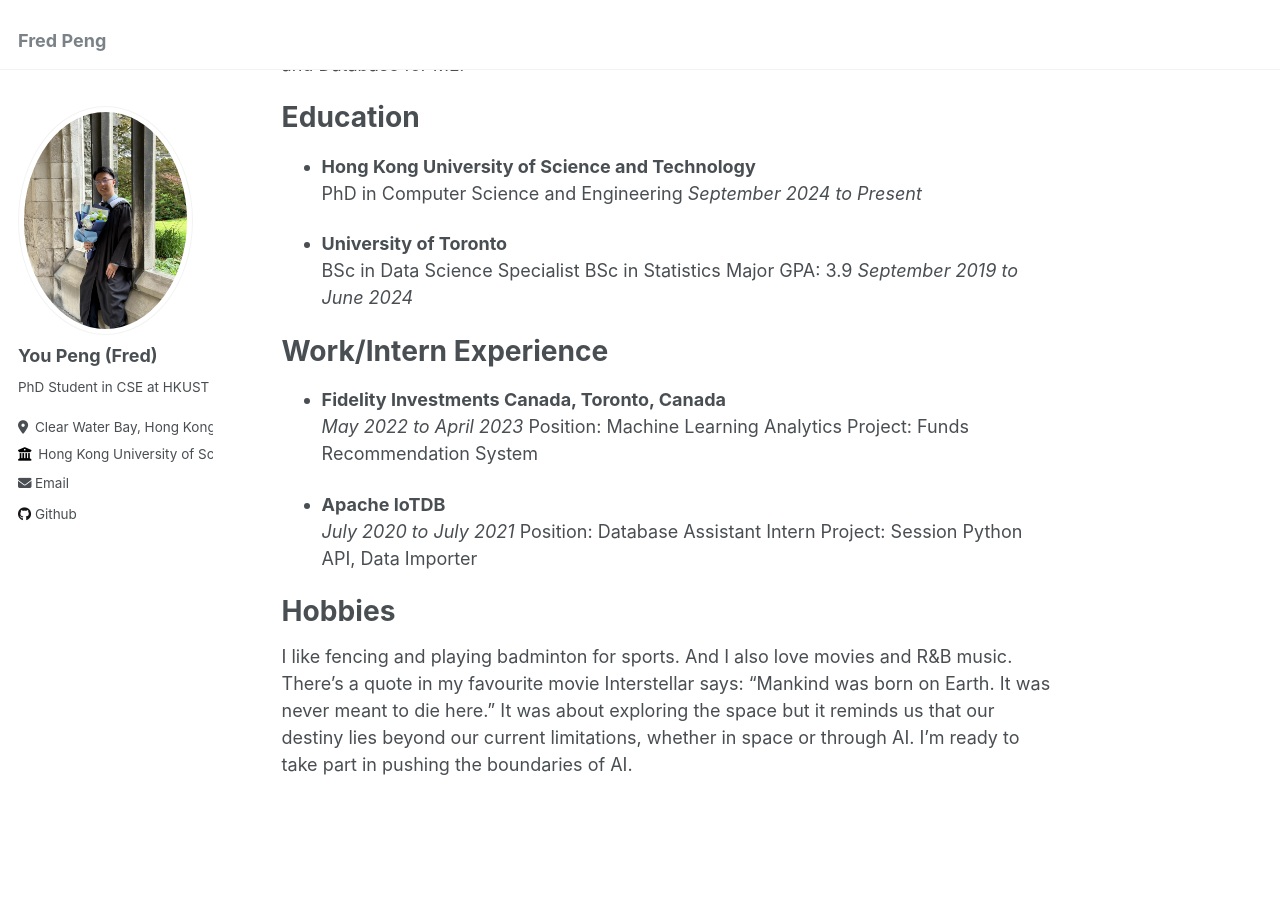
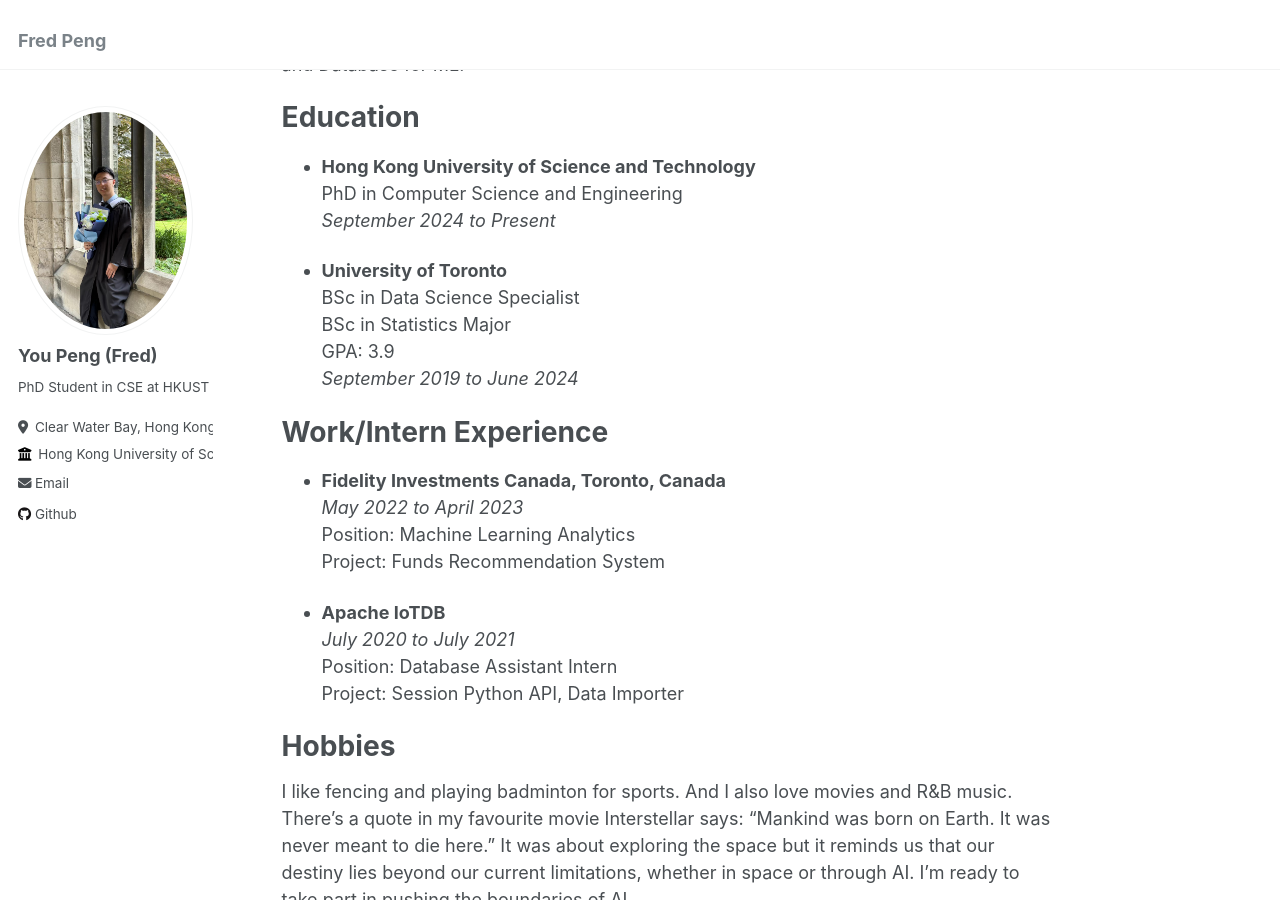
Before and after one commit to Fredooooooo/Fredooooooo.github.io, a Jekyll site: the page built from _pages/about.md, in a window 1280 px wide and 900 px high, scrolled down 283 px. Built offline with Jekyll 4.4.1, drawn with Linux system fonts in a browser that asks for light colours.

```diff
--- a/_pages/about.md
+++ b/_pages/about.md
@@ -14,25 +14,25 @@ I am skilled in extracting and analyzing data, and I have over two years of expe
 Education
 ======
 - **Hong Kong University of Science and Technology**\
-    PhD in Computer Science and Engineering
+    PhD in Computer Science and Engineering\
     *September 2024 to Present*
 
 - **University of Toronto**\
-    BSc in Data Science Specialist
-    BSc in Statistics Major
-    GPA: 3.9
+    BSc in Data Science Specialist\
+    BSc in Statistics Major\
+    GPA: 3.9\
     *September 2019 to June 2024*
 
 Work/Intern Experience
 ======
 - **Fidelity Investments Canada, Toronto, Canada**\
-    *May 2022 to April 2023*
-    Position: Machine Learning Analytics
+    *May 2022 to April 2023*\
+    Position: Machine Learning Analytics\
     Project: Funds Recommendation System
 
 - **Apache IoTDB**\
-    *July 2020 to July 2021*
-    Position: Database Assistant Intern
+    *July 2020 to July 2021*\
+    Position: Database Assistant Intern\
     Project: Session Python API, Data Importer
 
 Hobbies
```
